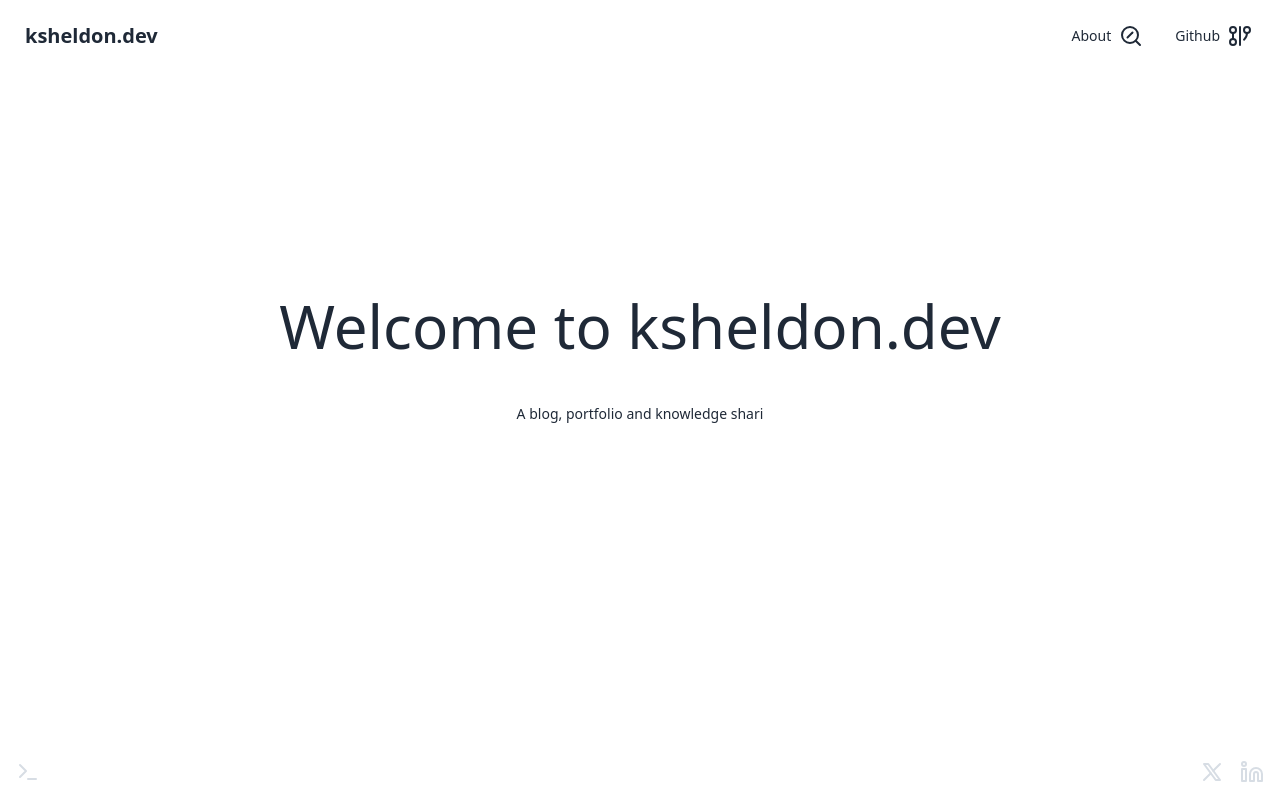
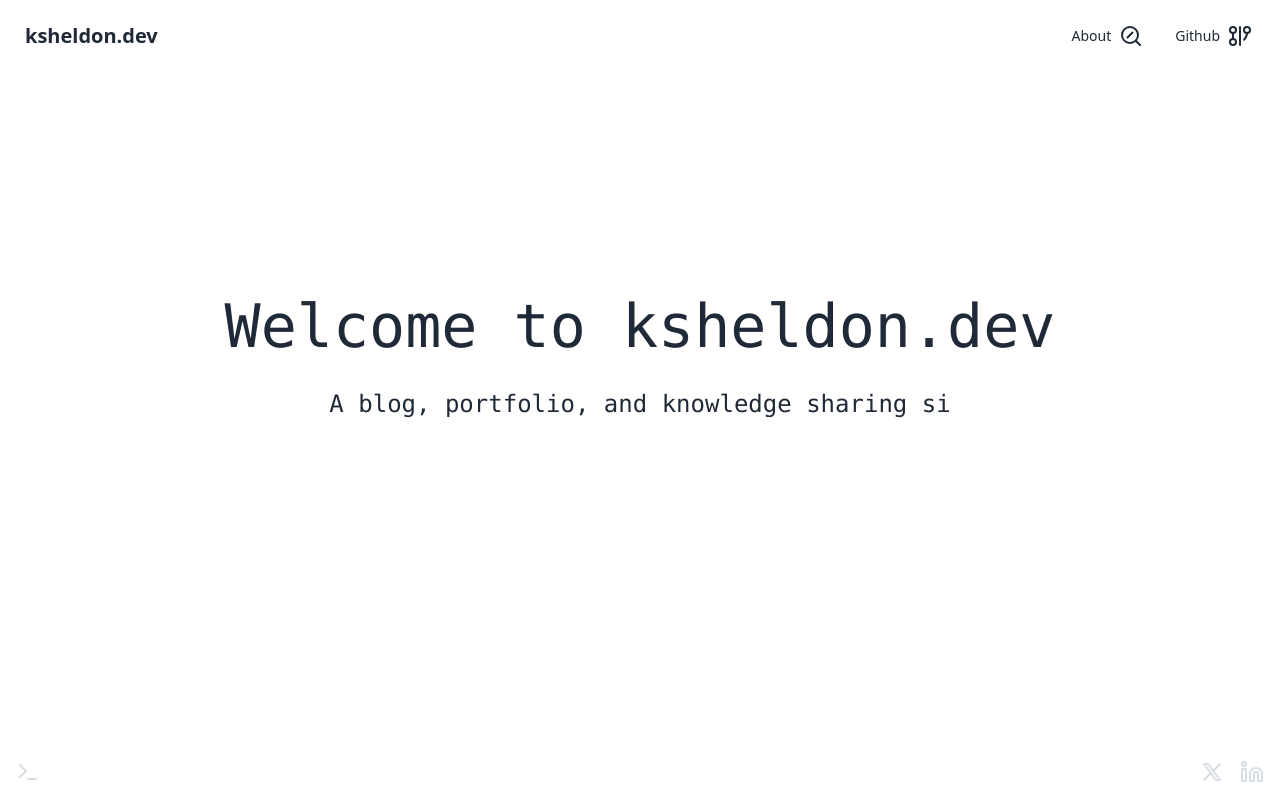
Before and after one commit to Kbs56/kbsblog, a SvelteKit app: page / in a window 1280 px wide. Built offline with nearby package versions, Linux system fonts and the light colour scheme.

Commit message:
feat: new font

```diff
--- a/src/app.html
+++ b/src/app.html
@@ -6,6 +6,10 @@
 	<link rel="icon" href="%sveltekit.assets%/favicon.png" />
 	<meta name="viewport" content="width=device-width, initial-scale=1" />
 	<link rel="icon" href="https://fav.farm/👓" />
+	<link rel="preconnect" href="https://fonts.googleapis.com" />
+	<link rel="preconnect" href="https://fonts.gstatic.com" crossorigin />
+	<link href="https://fonts.googleapis.com/css2?family=JetBrains+Mono:ital,wght@0,500;1,500&display=swap"
+		rel="stylesheet" />
 	%sveltekit.head%
 </head>
 
--- a/src/components/welcome.svelte
+++ b/src/components/welcome.svelte
@@ -6,7 +6,7 @@
 	let index = 0;
 	let typeWriter: number;
 
-	let subPhrase = 'A blog, portfolio and knowledge sharing site.';
+	let subPhrase = 'A blog, portfolio, and knowledge sharing site.';
 	let subTypedChars = '';
 	let subIndex = 0;
 	let subTypeWriter: number;
@@ -39,12 +39,14 @@
 			100
 		);
 
-	const subTyping = () => setInterval(typeSubChars, 70);
+	const subTyping = () => setInterval(typeSubChars, 60);
 
 	onMount(() => {
 		typeWriter = typing();
 	});
 </script>
 
-<h1 class="text-6xl flex justify-center pt-56">{typedChars}</h1>
-<h1 class="text-sm flex justify-center pt-12">{subTypedChars}</h1>
+<div class="bg-red flex flex-col pt-56">
+	<h1 class="font-mono text-6xl flex justify-center mb-8">{typedChars}</h1>
+	<h1 class="font-mono text-2xl flex justify-center">{subTypedChars}</h1>
+</div>
--- a/tailwind.config.js
+++ b/tailwind.config.js
@@ -1,8 +1,6 @@
 /** @type {import('tailwindcss').Config} */
 export default {
 	content: ['./src/**/*.{html,js,svelte,ts}'],
-	theme: {
-		extend: {}
-	},
+	theme: {},
 	plugins: [require('daisyui')]
 };
```
